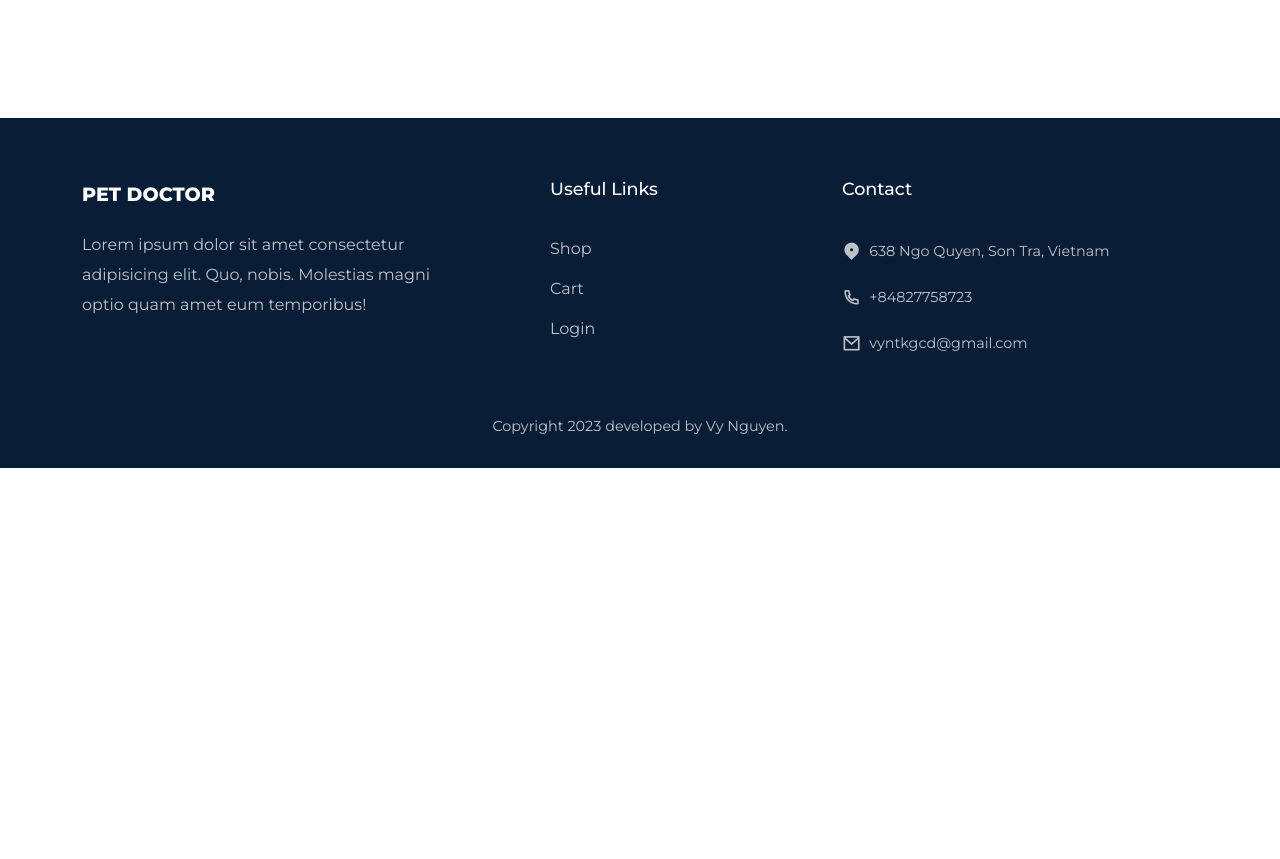
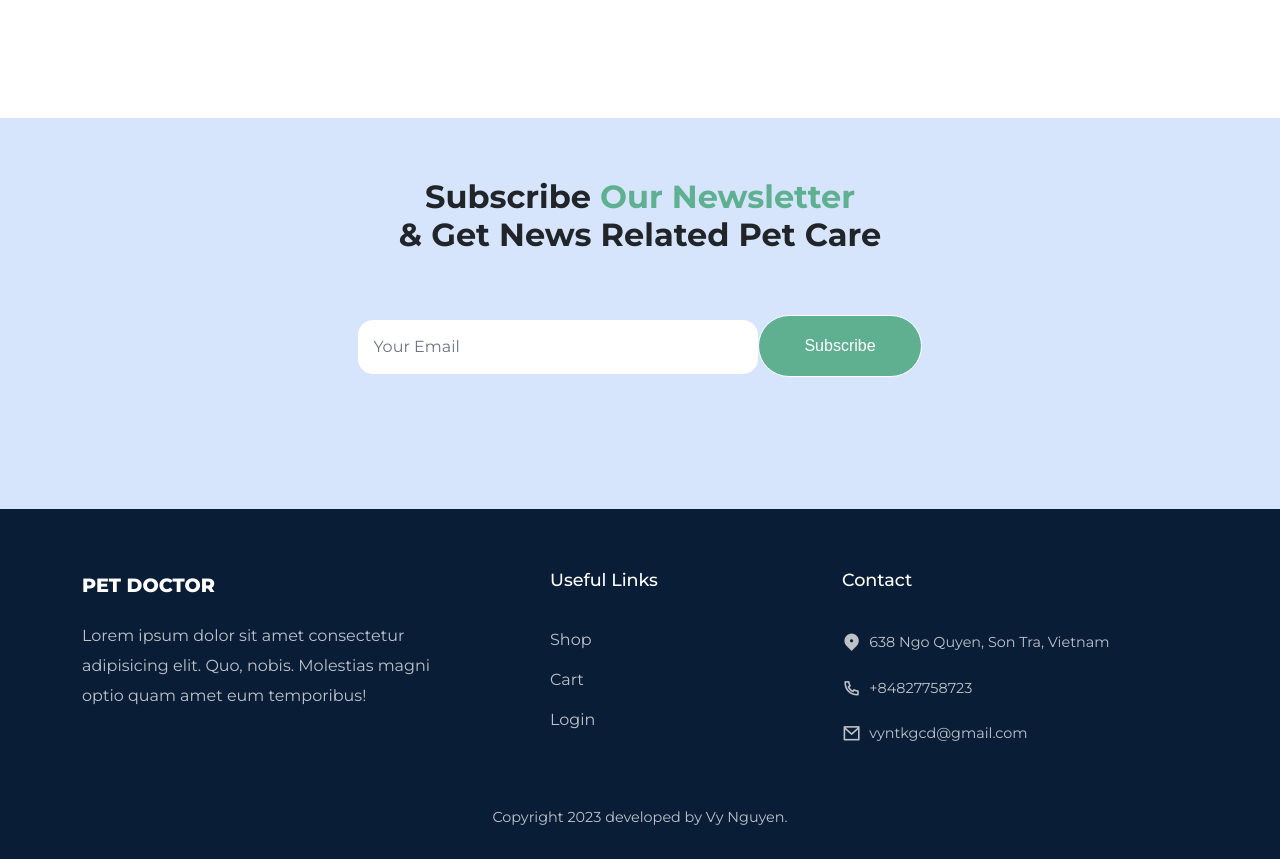
Before and after one commit to kieuvy290601/petdoctor-webapp, a React (Create React App) app: page /home in a window 1280 px wide. Shown: the part 1457-2316 px from the top of the page. Before the commit the page ends 1925 px from the top, so only its background shows below. Built offline with nearby package versions, Linux system fonts and the light colour scheme.

Commit message:
create subscribe newsletter ui

```diff
--- a/src/components/Header/Header.css
+++ b/src/components/Header/Header.css
@@ -105,7 +105,7 @@
 .sticky_header {
   width: 100%;
   height: 70px;
-  line-height: 70px;
+  line-height: 55px;
   position: sticky;
   top: 0;
   left: 0;
--- a/src/pages/Home.jsx
+++ b/src/pages/Home.jsx
@@ -9,6 +9,7 @@ import "../styles/Home.css";
 
 import CustomerRates from "../components/CustomerRate/CustomerRates";
 import Services from "../services/Services";
+import Subscribe from "./Subscribe";
 
 const Home = () => {
   return (
@@ -41,6 +42,7 @@ const Home = () => {
 
       <Services />
       <CustomerRates />
+      <Subscribe />
     </Helmet>
   );
 };
--- /dev/null
+++ b/src/pages/Subscribe.jsx
@@ -0,0 +1,52 @@
+import React from "react";
+import { Col, Container, Row } from "reactstrap";
+
+import "../styles/Subscribe.css";
+
+const Subscribe = () => {
+  return (
+    <section className="subscribe" style={{ background: "var(--hero-bg)" }}>
+      <Container>
+        <Row>
+          <Col lg="12" className="text-center">
+            <h2 className="subscribe_title" style={{ fontWeight: 700 }}>
+              Subscribe{" "}
+              <span style={{ color: "#5faf91", fontWeight: 700 }}>
+                Our Newsletter
+              </span>{" "}
+              <br />& Get News Related Pet Care
+            </h2>
+          </Col>
+          <Col>
+            <section>
+              <form
+                class="form-inline d-flex"
+                style={{ justifyContent: "center" }}
+              >
+                <div class="form-group" style={{ width: 400 }}>
+                  <input
+                    class="form-control"
+                    type="email"
+                    name="email"
+                    placeholder="Your Email"
+                  />
+                </div>
+                <div class="form-group">
+                  <button
+                    type="button"
+                    class="btn text-white btn-rounded"
+                    style={{ backgroundColor: "#5faf91" }}
+                  >
+                    Subscribe
+                  </button>
+                </div>
+              </form>
+            </section>
+          </Col>
+        </Row>
+      </Container>
+    </section>
+  );
+};
+
+export default Subscribe;
--- /dev/null
+++ b/src/styles/Subscribe.css
@@ -0,0 +1,18 @@
+h3,
+.h3 {
+  font-size: 30px;
+}
+
+.btn {
+  font-size: 16px;
+  font-family: "Poppins", sans-serif;
+  text-transform: capitalize;
+  padding: 18px 45px;
+  border-radius: 45px;
+  font-weight: 500;
+  border: 1px solid;
+  position: relative;
+  z-index: 1;
+  transition: 0.3s ease-in;
+  overflow: hidden;
+}
```
